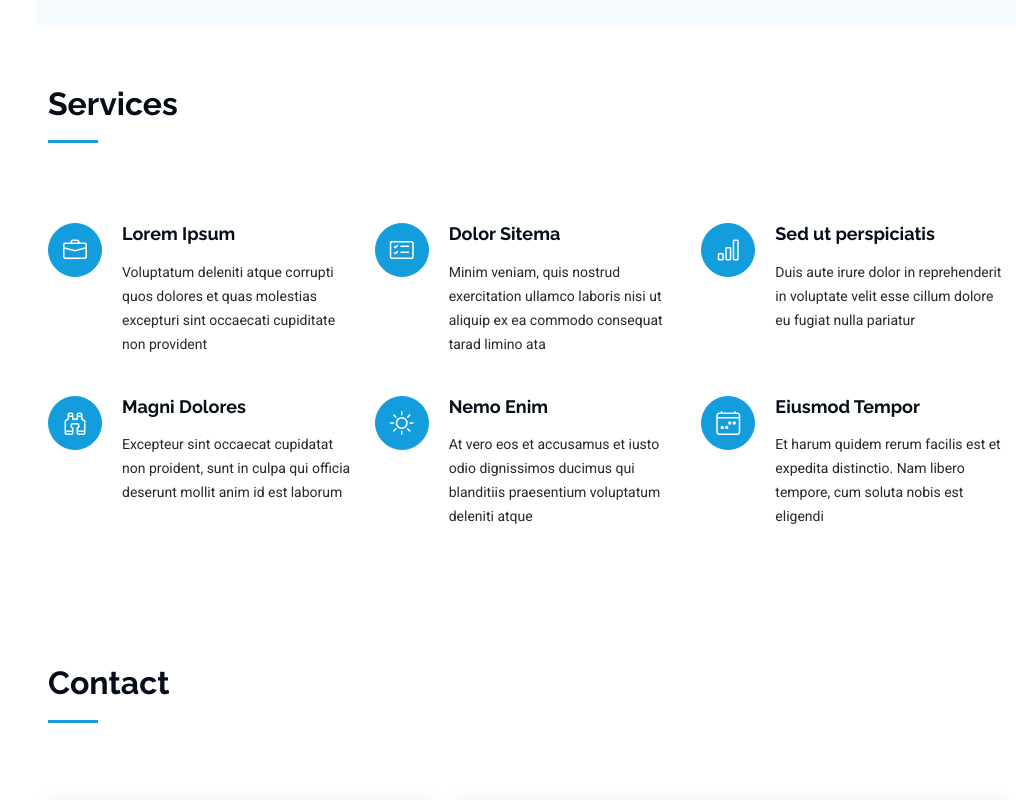
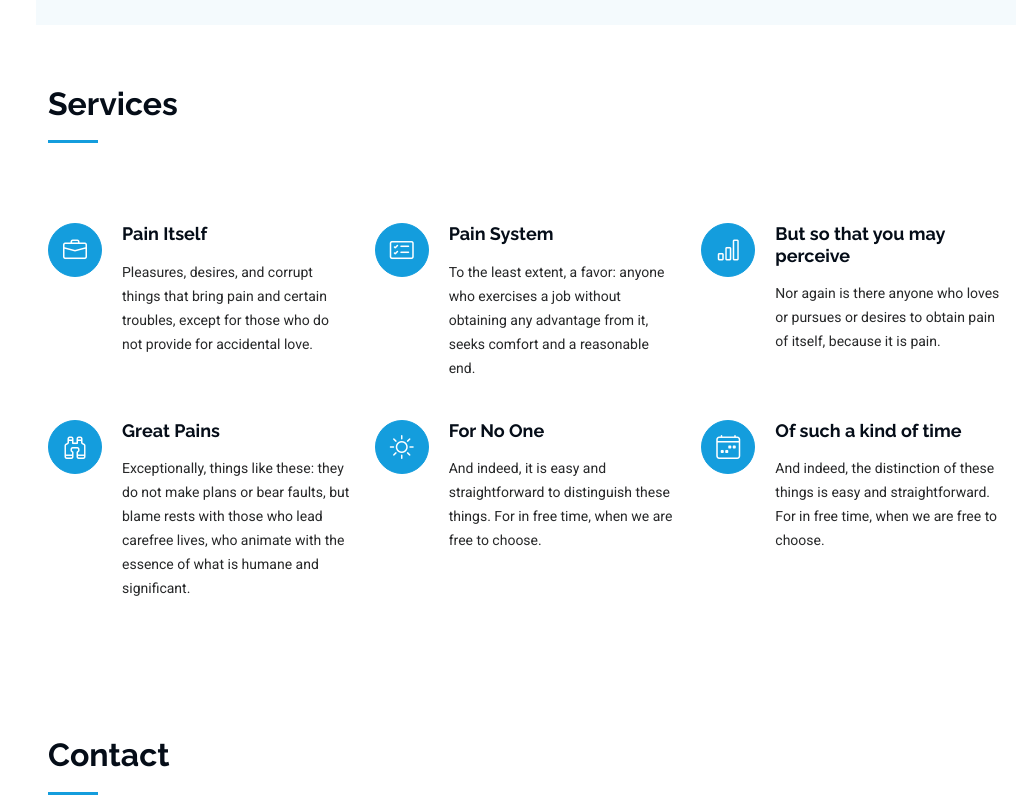
Before and after one commit to charsskie/Portfolio-Final, a plain HTML site: page index.html in a window 1280 px wide. Shown: the part 4429-5229 px from the top of the page, without its empty margins (264-1280 px from the left). Drawn offline with Linux system fonts and the light colour scheme.

Commit message:
Update index.html

```diff
--- a/index.html
+++ b/index.html
@@ -377,7 +377,7 @@
                 <img src="assets/img/portfolio/books-1.jpg" class="img-fluid" alt="">
                 <div class="portfolio-info">
                   <h4>Books 1</h4>
-                  <p>Lorem ipsum, dolor sit amet consectetur</p>
+                  <p></p>
                   <a href="assets/img/portfolio/books-1.jpg" title="Branding 1" data-gallery="portfolio-gallery-book" class="glightbox preview-link"><i class="bi bi-zoom-in"></i></a>
                   <a href="portfolio-details.html" title="More Details" class="details-link"><i class="bi bi-link-45deg"></i></a>
                 </div>
@@ -389,7 +389,7 @@
                 <img src="assets/img/portfolio/app-2.jpg" class="img-fluid" alt="">
                 <div class="portfolio-info">
                   <h4>App 2</h4>
-                  <p>Lorem ipsum, dolor sit amet consectetur</p>
+                  <p></p>
                   <a href="assets/img/portfolio/app-2.jpg" title="App 2" data-gallery="portfolio-gallery-app" class="glightbox preview-link"><i class="bi bi-zoom-in"></i></a>
                   <a href="portfolio-details.html" title="More Details" class="details-link"><i class="bi bi-link-45deg"></i></a>
                 </div>
@@ -398,7 +398,7 @@
 
                 <div class="portfolio-info">
                   <h4>Books 2</h4>
-                  <p>Lorem ipsum, dolor sit amet consectetur</p>
+                  <p></p>
                   <a href="assets/img/portfolio/books-2.jpg" title="Branding 2" data-gallery="portfolio-gallery-book" class="glightbox preview-link"><i class="bi bi-zoom-in"></i></a>
                   <a href="portfolio-details.html" title="More Details" class="details-link"><i class="bi bi-link-45deg"></i></a>
                 </div>
@@ -410,7 +410,7 @@
                 <img src="assets/img/portfolio/app-3.jpg" class="img-fluid" alt="">
                 <div class="portfolio-info">
                   <h4>App 3</h4>
-                  <p>Lorem ipsum, dolor sit amet consectetur</p>
+                  <p></p>
                   <a href="assets/img/portfolio/app-3.jpg" title="App 3" data-gallery="portfolio-gallery-app" class="glightbox preview-link"><i class="bi bi-zoom-in"></i></a>
                   <a href="portfolio-details.html" title="More Details" class="details-link"><i class="bi bi-link-45deg"></i></a>
                 </div>
@@ -422,7 +422,7 @@
                 <img src="assets/img/portfolio/books-3.jpg" class="img-fluid" alt="">
                 <div class="portfolio-info">
                   <h4>Books 3</h4>
-                  <p>Lorem ipsum, dolor sit amet consectetur</p>
+                  <p></p>
                   <a href="assets/img/portfolio/books-3.jpg" title="Branding 3" data-gallery="portfolio-gallery-book" class="glightbox preview-link"><i class="bi bi-zoom-in"></i></a>
                   <a href="portfolio-details.html" title="More Details" class="details-link"><i class="bi bi-link-45deg"></i></a>
                 </div>
@@ -452,8 +452,8 @@
           <div class="col-lg-4 col-md-6 service-item d-flex" data-aos="fade-up" data-aos-delay="100">
             <div class="icon flex-shrink-0"><i class="bi bi-briefcase"></i></div>
             <div>
-              <h4 class="title"><a href="service-details.html" class="stretched-link">Lorem Ipsum</a></h4>
-              <p class="description">Voluptatum deleniti atque corrupti quos dolores et quas molestias excepturi sint occaecati cupiditate non provident</p>
+              <h4 class="title"><a href="service-details.html" class="stretched-link">Pain Itself</a></h4>
+              <p class="description">Pleasures, desires, and corrupt things that bring pain and certain troubles, except for those who do not provide for accidental love.</p>
             </div>
           </div>
           <!-- End Service Item -->
@@ -461,40 +461,40 @@
           <div class="col-lg-4 col-md-6 service-item d-flex" data-aos="fade-up" data-aos-delay="200">
             <div class="icon flex-shrink-0"><i class="bi bi-card-checklist"></i></div>
             <div>
-              <h4 class="title"><a href="service-details.html" class="stretched-link">Dolor Sitema</a></h4>
-              <p class="description">Minim veniam, quis nostrud exercitation ullamco laboris nisi ut aliquip ex ea commodo consequat tarad limino ata</p>
+              <h4 class="title"><a href="service-details.html" class="stretched-link">Pain System</a></h4>
+              <p class="description">To the least extent, a favor: anyone who exercises a job without obtaining any advantage from it, seeks comfort and a reasonable end.</p>
             </div>
           </div><!-- End Service Item -->
 
           <div class="col-lg-4 col-md-6 service-item d-flex" data-aos="fade-up" data-aos-delay="300">
             <div class="icon flex-shrink-0"><i class="bi bi-bar-chart"></i></div>
             <div>
-              <h4 class="title"><a href="service-details.html" class="stretched-link">Sed ut perspiciatis</a></h4>
-              <p class="description">Duis aute irure dolor in reprehenderit in voluptate velit esse cillum dolore eu fugiat nulla pariatur</p>
+              <h4 class="title"><a href="service-details.html" class="stretched-link">But so that you may perceive</a></h4>
+              <p class="description">Nor again is there anyone who loves or pursues or desires to obtain pain of itself, because it is pain.</p>
             </div>
           </div><!-- End Service Item -->
 
           <div class="col-lg-4 col-md-6 service-item d-flex" data-aos="fade-up" data-aos-delay="400">
             <div class="icon flex-shrink-0"><i class="bi bi-binoculars"></i></div>
             <div>
-              <h4 class="title"><a href="service-details.html" class="stretched-link">Magni Dolores</a></h4>
-              <p class="description">Excepteur sint occaecat cupidatat non proident, sunt in culpa qui officia deserunt mollit anim id est laborum</p>
+              <h4 class="title"><a href="service-details.html" class="stretched-link">Great Pains</a></h4>
+              <p class="description">Exceptionally, things like these: they do not make plans or bear faults, but blame rests with those who lead carefree lives, who animate with the essence of what is humane and significant.</p>
             </div>
           </div><!-- End Service Item -->
 
           <div class="col-lg-4 col-md-6 service-item d-flex" data-aos="fade-up" data-aos-delay="500">
             <div class="icon flex-shrink-0"><i class="bi bi-brightness-high"></i></div>
             <div>
-              <h4 class="title"><a href="service-details.html" class="stretched-link">Nemo Enim</a></h4>
-              <p class="description">At vero eos et accusamus et iusto odio dignissimos ducimus qui blanditiis praesentium voluptatum deleniti atque</p>
+              <h4 class="title"><a href="service-details.html" class="stretched-link">For No One</a></h4>
+              <p class="description">And indeed, it is easy and straightforward to distinguish these things. For in free time, when we are free to choose.</p>
             </div>
           </div><!-- End Service Item -->
 
           <div class="col-lg-4 col-md-6 service-item d-flex" data-aos="fade-up" data-aos-delay="600">
             <div class="icon flex-shrink-0"><i class="bi bi-calendar4-week"></i></div>
             <div>
-              <h4 class="title"><a href="service-details.html" class="stretched-link">Eiusmod Tempor</a></h4>
-              <p class="description">Et harum quidem rerum facilis est et expedita distinctio. Nam libero tempore, cum soluta nobis est eligendi</p>
+              <h4 class="title"><a href="service-details.html" class="stretched-link">Of such a kind of time</a></h4>
+              <p class="description">And indeed, the distinction of these things is easy and straightforward. For in free time, when we are free to choose.</p>
             </div>
           </div><!-- End Service Item -->
 
```
